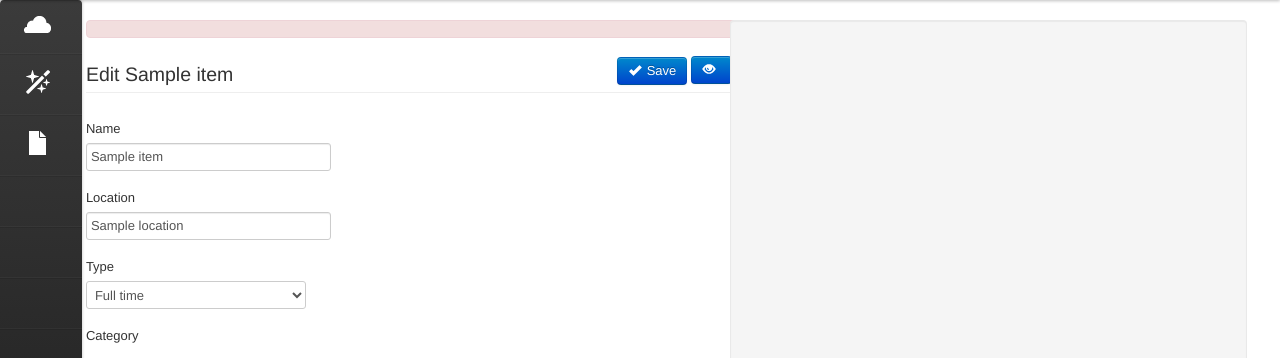
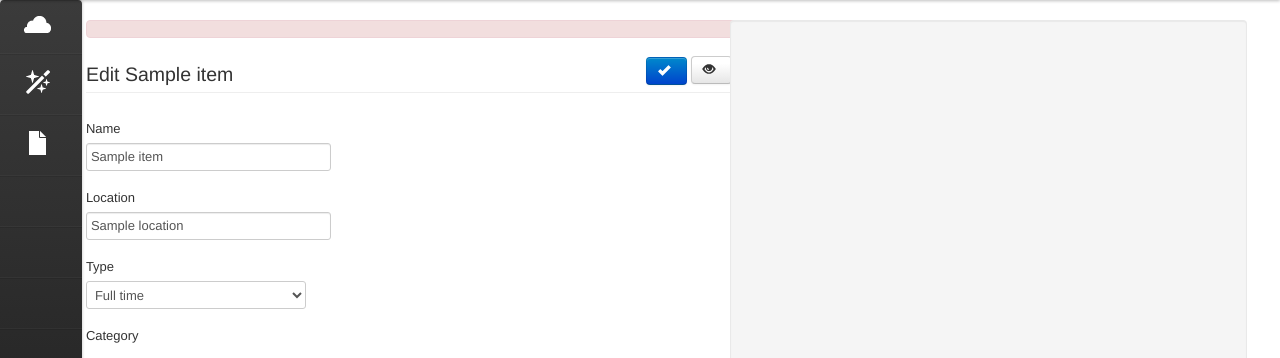
Before and after one commit to adobi/invictus.com, a PHP site: template app/application/views/job/edit.php in a window 1280 px wide. Shown: the part 60-418 px from the top of the page. Run offline with PHP 8.4, Linux system fonts and the light colour scheme; the template is opened without the code that fills it: most values are stand-ins (such as "Sample title", 1, 10 or a date in 2020); data that the repository does not hold is empty; some libraries are stand-ins or nearby versions.

Commit message:
ui change, save, new button only icons, right side input first focus

```diff
--- a/app/application/views/contact/edit.php
+++ b/app/application/views/contact/edit.php
@@ -15,7 +15,7 @@
             New contact
         <?php endif ?>
         <p class="pull-right">
-          <button class="btn btn-primary"><i class="icon-ok icon-white"></i>Save</button>
+          <button class="btn btn-primary" rel="tooltip" title="Save contact"><i class="icon-ok icon-white"></i></button>
           <?php if ($item): ?>
             <a href="<?php echo base_url() ?>offer/delete/<?php echo $item->id ?>" class="btn delete-item" data-location="r" rel="tooltip" title="Delete contact"><i class="icon-trash"></i></a>
           <?php endif ?>
@@ -60,6 +60,6 @@
         </fieldset>
     </div>
     <fieldset class="form-actions right">
-        <button class="btn btn-primary"><i class="icon-ok icon-white"></i>Save</button>
+        <button class="btn btn-primary" rel="tooltip" title="Save contact"><i class="icon-ok icon-white"></i></button>
     </fieldset>
 <?php echo form_close() ?>
--- a/app/application/views/contact/index.php
+++ b/app/application/views/contact/index.php
@@ -2,7 +2,7 @@
   <h3>
     Contact informations
     <p class="pull-right">
-      <a class="btn btn-primary" href="<?= base_url(); ?>contact/edit" data-ajax-link="1" data-unselect="1"><i class="icon-plus-sign icon-white"></i>New</a>
+      <a class="btn btn-primary" href="<?= base_url(); ?>contact/edit" data-ajax-link="1" data-unselect="1" rel="tooltip" title="Create new contact"><i class="icon-plus-sign icon-white"></i></a>
     </p>
   </h3>
   <?php if ($items_contacts): ?>
@@ -33,7 +33,7 @@
   <h3>
     Email addresses
     <p class="pull-right">
-      <a class="btn btn-primary" href="<?= base_url(); ?>contacttype/edit" data-ajax-link="1" data-unselect="1"><i class="icon-plus-sign icon-white"></i>New</a>
+      <a class="btn btn-primary" href="<?= base_url(); ?>contacttype/edit" data-ajax-link="1" data-unselect="1" rel="tooltip" title="Create new email address"><i class="icon-plus-sign icon-white"></i></a>
     </p>
   </h3>
   <?php if ($items_emails): ?>
--- a/app/application/views/job/edit.php
+++ b/app/application/views/job/edit.php
@@ -14,10 +14,10 @@
             New job
         <?php endif ?>
         <p class="pull-right">
-          <button class="btn btn-primary" type="submit"><i class="icon-ok icon-white"></i>Save</button>
+          <button class="btn btn-primary" type="submit"><i class="icon-ok icon-white"></i></button>
           <?php if ($item): ?>
-            <a href="<?php echo base_url() ?>job/show/<?php echo $item->id ?>" class="btn btn-primary" data-ajax-link="1" rel="tooltip" title="View job"><i class="icon-eye-open icon-white"></i></a>
-            <a href="<?php echo base_url() ?>job/analytics/<?php echo $item->id ?>" class="btn btn-primary" data-ajax-link="1" rel="tooltip" title="Analytics settings"><i class="icon-signal icon-white"></i></a>
+            <a href="<?php echo base_url() ?>job/show/<?php echo $item->id ?>" class="btn " data-ajax-link="1" rel="tooltip" title="View job"><i class="icon-eye-open"></i></a>
+            <a href="<?php echo base_url() ?>job/analytics/<?php echo $item->id ?>" class="btn " data-ajax-link="1" rel="tooltip" title="Analytics settings"><i class="icon-signal"></i></a>
             <a href="<?php echo base_url() ?>job/delete/<?php echo $item->id ?>" class="btn delete-job" data-location="r" rel="tooltip" title="Delete job"><i class="icon-trash"></i></a>
           <?php endif ?>
         </p>
@@ -165,6 +165,6 @@
         </fieldset>
     </div>
     <fieldset class="form-actions right" style="clear: both;display:block">
-        <button class="btn btn-primary" type="submit"><i class="icon-ok icon-white"></i>Save</button>
+        <button class="btn btn-primary" type="submit"><i class="icon-ok icon-white"></i></button>
     </fieldset>
 <?php echo form_close() ?>
--- a/app/application/views/job/index.php
+++ b/app/application/views/job/index.php
@@ -3,7 +3,7 @@
     Job categories
     <p class="pull-right">
       <a href="#" onclick="$('.category-items').toggle();">toggle</a> &nbsp;
-      <a class="btn btn-primary" href="<?= base_url(); ?>jobcategory/edit" data-ajax-link="1" data-unselect="1"><i class="icon-plus-sign icon-white"></i>New</a>
+      <a class="btn btn-primary" href="<?= base_url(); ?>jobcategory/edit" data-ajax-link="1" data-unselect="1"><i class="icon-plus-sign icon-white"></i></a>
     </p>
   </h3>
 
@@ -34,7 +34,7 @@
     Jobs
     <p class="pull-right">
       <a href="#" onclick="$('.job-items').toggle();">toggle</a> &nbsp;
-      <a class="btn btn-primary" href="<?= base_url(); ?>job/edit" data-ajax-link="1" data-unselect="1"><i class="icon-plus-sign icon-white"></i>New</a>
+      <a class="btn btn-primary" href="<?= base_url(); ?>job/edit" data-ajax-link="1" data-unselect="1"><i class="icon-plus-sign icon-white"></i></a>
     </p>
   </h3>
 
--- a/app/public/scripts/nav.js
+++ b/app/public/scripts/nav.js
@@ -46,6 +46,7 @@
     App.Tooltip('hide')
     App.Tooltip()
     App.AutoHeight()
+    $('.sidebar-navigation-wrapper-right .well').find('input[type=text]:first').focus()
   }
 
   Nav.initContentPanel = function()
```
Also changed, not shown: app/public/css/common/page.less (+6 -2 lines).
